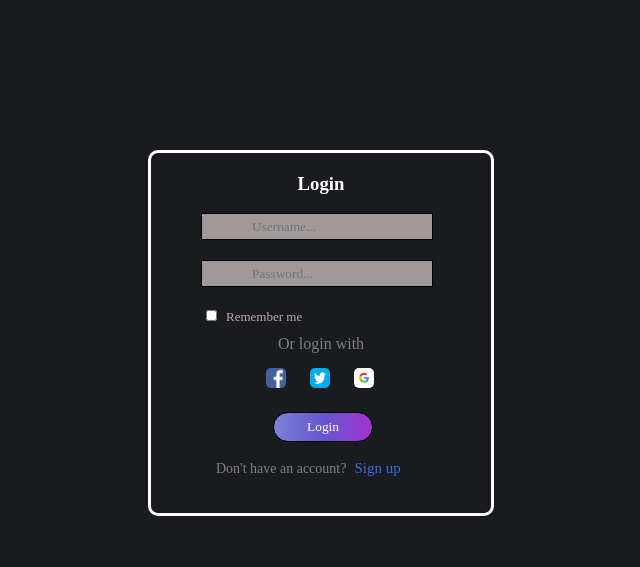
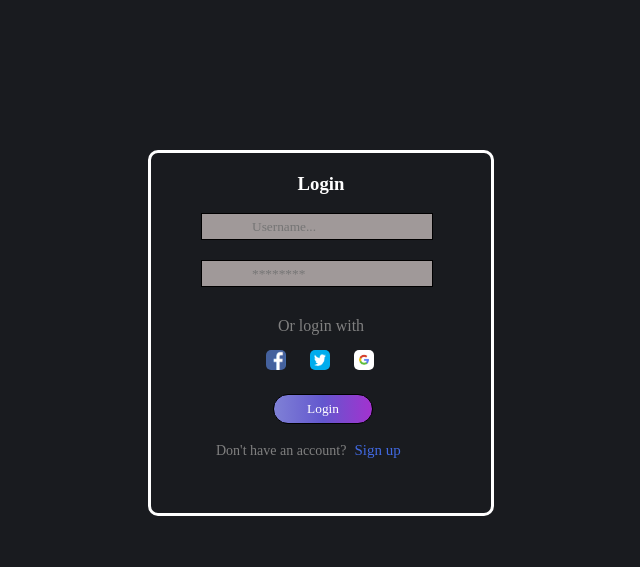
Before and after one commit to Hysnijee/Projekti, a PHP site: page /views/login.php in a window 1280 px wide. Shown: the part 50-617 px from the top of the page, without its empty margins (300-940 px from the left). Run offline with PHP 8.4, Linux system fonts and the light colour scheme.

Commit message:
ndryshime

```diff
--- a/js/login.js
+++ b/js/login.js
@@ -1,9 +1,8 @@
 function ValidimiLogin(){
     let LogInbtn = document.getElementById('login');
 
-            const username = document.getElementById('userN');
-            const fjalkalimi = document.getElementById('pass');
-            const rememberMe = document.getElementById('rememberme');
+            const username = document.getElementById('username');
+            const fjalkalimi = document.getElementById('password');
 
             if (username.value == "") {
                 alert("Ju duhet te shtoni username-in.");
@@ -17,9 +16,6 @@ function ValidimiLogin(){
                 alert("Fjalekalimi juaj duhet te permbaje se paku 8 karaktere.");
                 return false;
             }
-            else if(rememberMe.checked==true){
-                alert("Te dhenat tuaja jane ruajtur dhe ju jeni kycur me sukses!");
-            }
             else{
                 alert("Ju jeni kycur me sukses!");
                 return true;
--- a/style/login.css
+++ b/style/login.css
@@ -70,22 +70,6 @@ input[type=password] {
     background-color:rgb(160, 153, 153);
 
 }
-input[type=checkbox] {
-    width: 11px;
-    height: 11px;
-    border-radius: 10px;
-    background: rgba(0,0,0,.5);
-    margin: 0 5px;
-
-}
-
-input[type=checkbox],label {
-    color: rgb(187, 172, 172);
-    font-size: 13px;
-    padding-bottom: 3px;
-    font-family: 'Times New Roman', Times, serif;
-}
-
 input[type=submit] {
     width: 100px;
     height: 30px;
--- a/views/login.php
+++ b/views/login.php
@@ -15,10 +15,8 @@
                 <h3>Login</h3><br>
                 <div class="body">
                     <form method="post" onsubmit="return ValidimiLogin()">
-                    <input  id="userN" type="text" placeholder="Username...">
-                    <input type="password" id="pass" name="pass" placeholder="Password..." minlength="8">
-                    <input  id="rememberme" type="checkbox">
-                    <label  for="rememberme">Remember me</label><br>
+                    <input  id="username" type="text" placeholder="Username...">
+                    <input type="password" id="password" name="password" placeholder="********" minlength="8">
                     <p id="pFTG"> Or login with</p>
                     <div class="FTG">
                         <a href="https://www.facebook.com/"><img id="ftg1" src="../images/facebookLogo.png"></a>
```
Also changed, not shown: components/loginVerify.php (+19 -28 lines).
